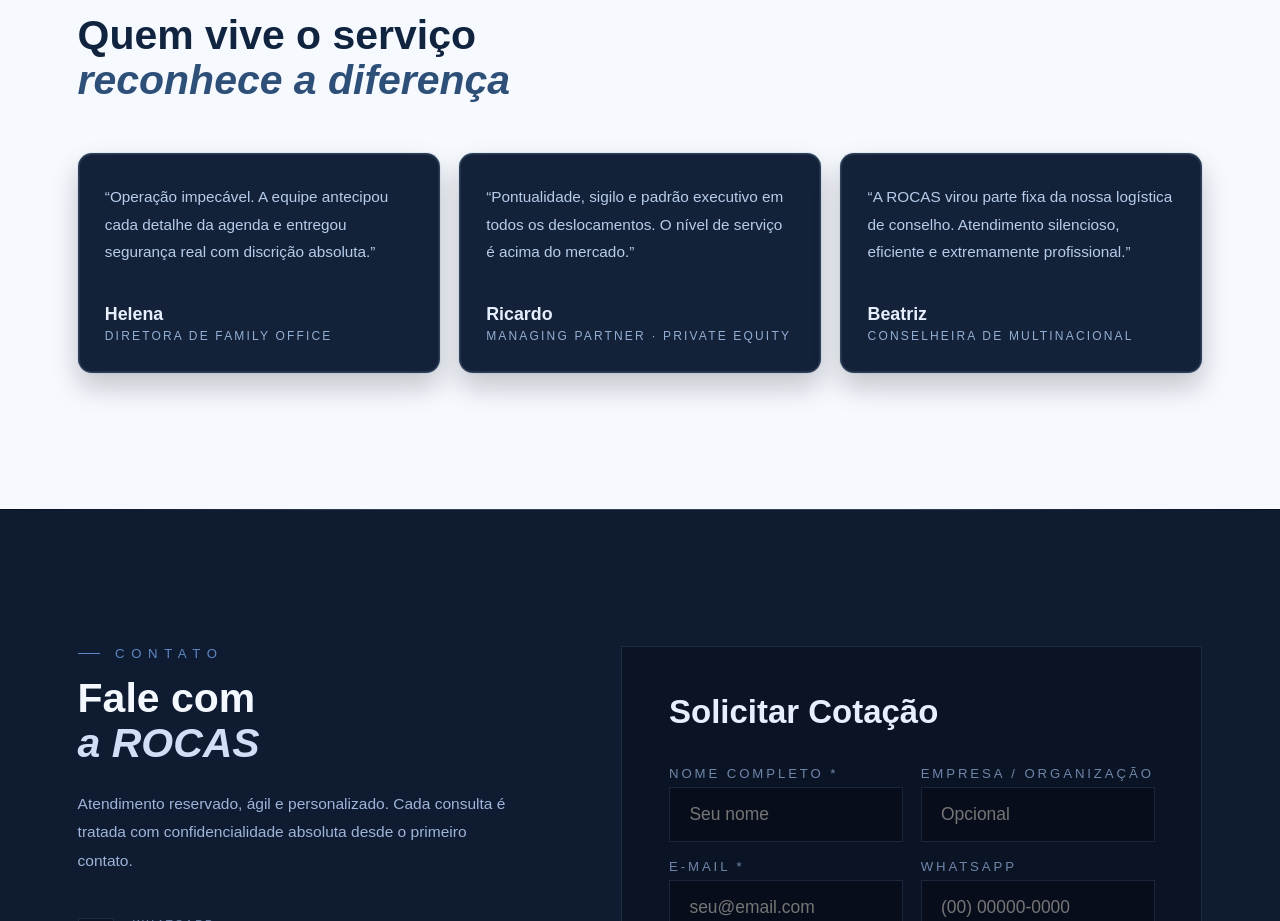
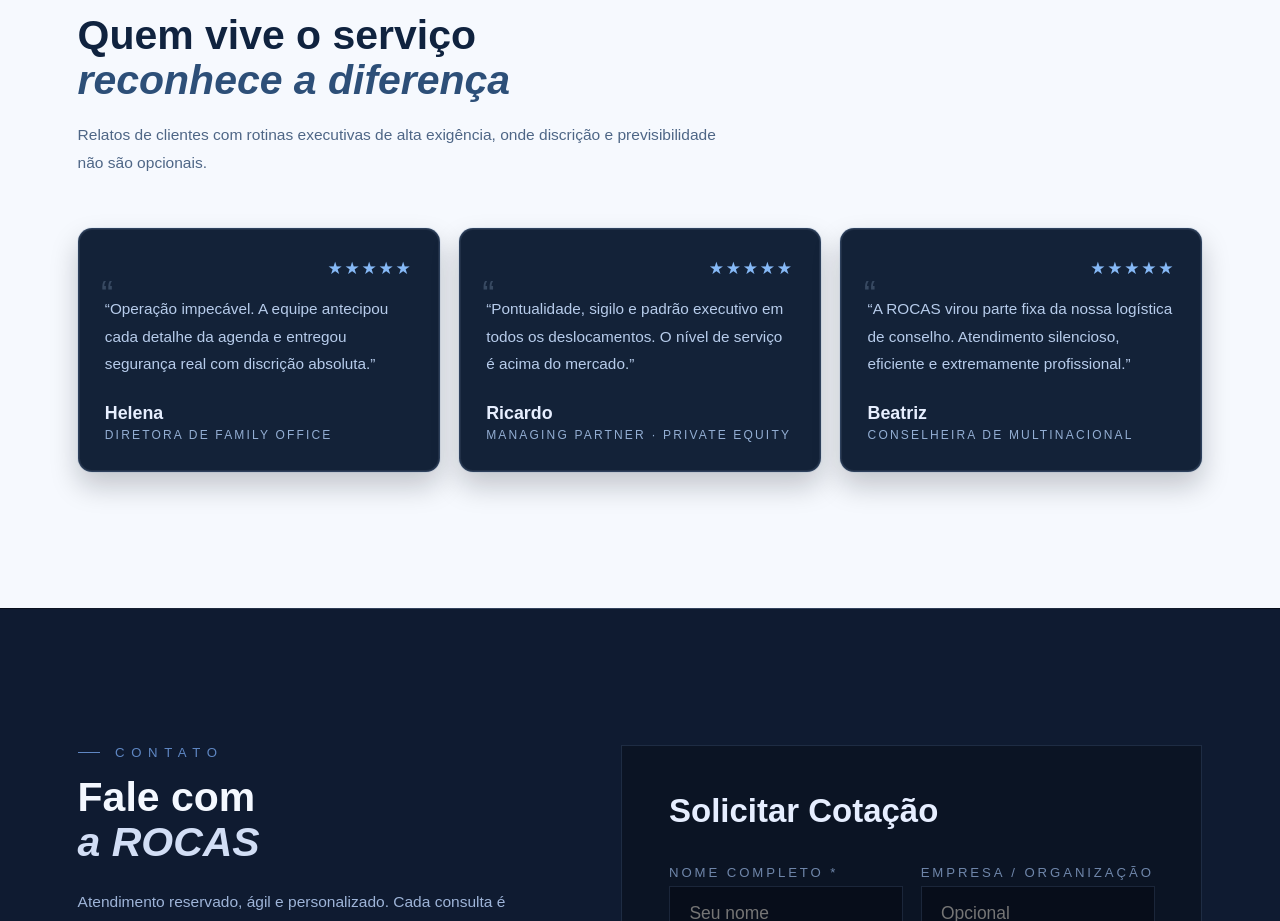
Before and after one commit to lucas-cercal/rocas-site, a React (Vite) app: page / in a window 1280 px wide. Shown: the part 4780-5701 px from the top of the page. Built offline with nearby package versions, Linux system fonts and the light colour scheme; a web font is replaced by a local one.

Commit message:
feat: melhorias

```diff
--- a/index.html
+++ b/index.html
@@ -3,6 +3,7 @@
   <head>
     <meta charset="UTF-8" />
     <meta name="viewport" content="width=device-width, initial-scale=1.0" />
+    <link rel="icon" type="image/png" href="/favicon.png" />
     <title>Rocas</title>
   </head>
   <body>
--- a/src/components/forms/Fields.jsx
+++ b/src/components/forms/Fields.jsx
@@ -155,7 +155,7 @@
           padding: ".82rem 1rem",
           outline: "none",
           width: "100%",
-          resize: "vertical",
+          resize: "none",
           boxShadow: isLight ? "inset 0 1px 0 rgba(255,255,255,.65)" : "none",
         }}
       />
--- a/src/components/sections/Feedbacks.jsx
+++ b/src/components/sections/Feedbacks.jsx
@@ -1,3 +1,4 @@
+import { useState } from "react";
 import { useBreakpoint } from "../../hooks/useBreakpoint";
 import Reveal from "../ui/Reveal";
 import { SLabel, STitle } from "../ui/SectionTitle";
@@ -12,6 +13,10 @@
   textSoft: "#89a3c7",
   name: "#e7efff",
   role: "#93aed3",
+  chipBg: "rgba(140,180,236,.12)",
+  chipBd: "rgba(164,198,244,.28)",
+  chipText: "#b9d2f1",
+  quote: "rgba(186,213,245,.22)",
 };
 
 const testimonials = [
@@ -37,6 +42,7 @@
 
 export default function Feedbacks() {
   const isMobile = useBreakpoint(980);
+  const [hovered, setHovered] = useState(null);
 
   return (
     <section
@@ -54,6 +60,9 @@
             <br />
             <em style={{ fontStyle: "italic", color: lightSection.titleEm }}>reconhece a diferença</em>
           </STitle>
+          <p style={{ marginTop: ".95rem", fontSize: ".8rem", color: "#4e6686", lineHeight: 1.8, fontWeight: 500 }}>
+            Relatos de clientes com rotinas executivas de alta exigência, onde discrição e previsibilidade não são opcionais.
+          </p>
         </div>
       </Reveal>
 
@@ -65,24 +74,45 @@
             gap: "1rem",
           }}
         >
-          {testimonials.map((item) => (
+          {testimonials.map((item, index) => (
             <article
               key={item.name}
+              onMouseEnter={() => setHovered(index)}
+              onMouseLeave={() => setHovered(null)}
               style={{
-                background: lightSection.cardBg,
-                border: "1px solid rgba(128,160,206,.24)",
+                background: hovered === index ? lightSection.cardHover : lightSection.cardBg,
+                border: `1px solid ${hovered === index ? "rgba(163,196,244,.44)" : "rgba(128,160,206,.24)"}`,
                 borderRadius: 14,
                 padding: "1.5rem 1.35rem",
                 minHeight: 220,
                 display: "flex",
                 flexDirection: "column",
                 justifyContent: "space-between",
-                boxShadow:
-                  "0 14px 28px rgba(8,14,24,.22), inset 0 0 0 1px rgba(198,220,255,.08), 0 0 0 1px rgba(112,148,198,.1)",
-                transition: "all .25s",
+                boxShadow: hovered === index
+                  ? "0 18px 34px rgba(8,14,24,.28), inset 0 0 0 1px rgba(198,220,255,.14), 0 0 0 1px rgba(132,168,220,.2)"
+                  : "0 14px 28px rgba(8,14,24,.22), inset 0 0 0 1px rgba(198,220,255,.08), 0 0 0 1px rgba(112,148,198,.1)",
+                transform: hovered === index ? "translateY(-3px)" : "translateY(0)",
+                transition: "all .28s ease",
               }}
             >
-              <p style={{ fontSize: ".79rem", color: lightSection.text, lineHeight: 1.8, fontWeight: 500 }}>
+              <div style={{ display: "flex", justifyContent: "flex-end", alignItems: "center", marginBottom: ".85rem" }}>
+                <span style={{ fontSize: ".88rem", letterSpacing: ".1em", color: "#86b9f6" }}>★★★★★</span>
+              </div>
+
+              <p style={{ fontSize: ".79rem", color: lightSection.text, lineHeight: 1.8, fontWeight: 500, position: "relative" }}>
+                <span
+                  style={{
+                    position: "absolute",
+                    left: "-.2rem",
+                    top: "-.95rem",
+                    fontSize: "1.9rem",
+                    lineHeight: 1,
+                    color: lightSection.quote,
+                    pointerEvents: "none",
+                  }}
+                >
+                  “
+                </span>
                 “{item.quote}”
               </p>
               <div style={{ marginTop: "1.3rem" }}>
```
Also changed, not shown: public/favicon.png (added).
